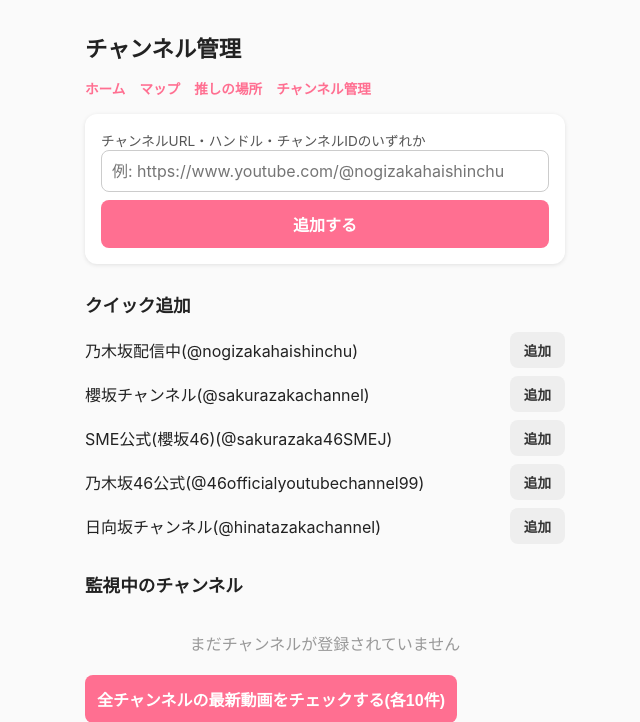
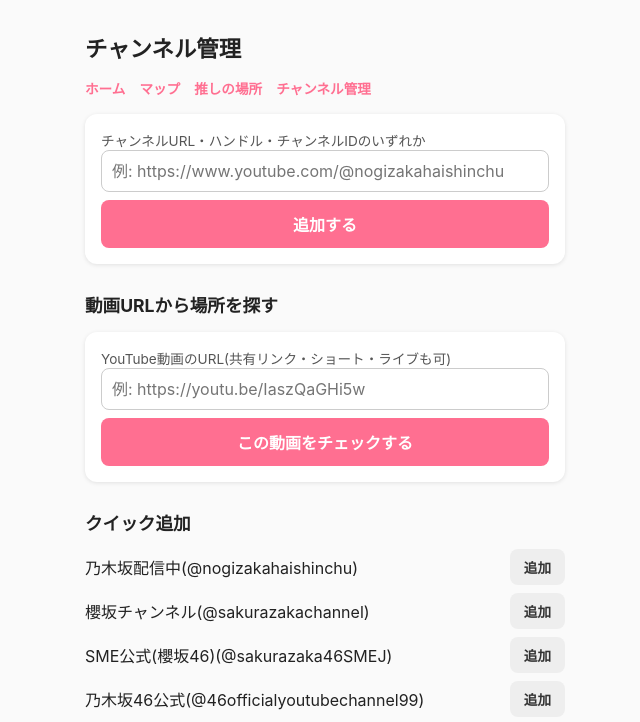
Before and after one commit to 0926aito-dev/oshikatsu-ensei, a Flask app: page /channels in a window 1280 px wide. Shown: the top 722 px of the page, without its empty margins (315-955 px from the left). Run offline with Flask 3, Linux system fonts and the light colour scheme; data that the repository does not hold is empty.

Commit message:
Add single-video place detection from a pasted YouTube URL
Paste a video link (youtu.be share links, watch?v=, shorts, live) on
/channels to detect and map places from that one video's title and
description, without registering its channel. The per-video scan logic
is factored out of the channel check so both paths share it.

Co-Authored-By: Claude Opus 5.5 <noreply@anthropic.com>
Claude-Session: https://claude.ai/code/session_01QiViKYWvkWdDFPrZe4JMD8

```diff
--- a/app.py
+++ b/app.py
@@ -178,6 +178,68 @@ def create_app(db_path=None, upload_folder=None):
             row["channel_id"]: MENTION_COLORS[i % len(MENTION_COLORS)]
             for i, row in enumerate(rows)
         }
+
+    def load_geocode_cache(conn):
+        # Reuse coordinates already found for a place_text (this run or a
+        # past one) instead of asking Nominatim again for the same string.
+        return {
+            row["place_text"]: (row["lat"], row["lng"])
+            for row in conn.execute(
+                "SELECT DISTINCT place_text, lat, lng FROM mentioned_places"
+            )
+        }
+
+    def scan_video(conn, video, channel_id, geocode_cache):
+        """Detect places in a video's title/description and store geocoded ones.
+
+        Returns how many new mentioned_places rows were added.
+        """
+        added = 0
+        text = f"{video['title']}\n{video['description']}"
+        for candidate in places.extract_place_candidates(text):
+            place_text = candidate["place_text"]
+            if place_text in geocode_cache:
+                cached = geocode_cache[place_text]
+                lat, lng = cached if cached else (None, None)
+            else:
+                result = places.geocode(place_text)
+                # Respect Nominatim's fair-use rate limit
+                # (roughly one request per second).
+                time.sleep(1)
+                if result:
+                    lat, lng, _ = result
+                    geocode_cache[place_text] = (lat, lng)
+                else:
+                    lat = lng = None
+                    geocode_cache[place_text] = None
+
+            if lat is None or lng is None:
+                continue
+
+            cursor = conn.execute(
+                """
+                INSERT OR IGNORE INTO mentioned_places
+                    (channel_id, video_id, video_title, video_url,
+                     published_at, place_text, context, lat, lng,
+                     created_at)
+                VALUES (?, ?, ?, ?, ?, ?, ?, ?, ?, ?)
+                """,
+                (
+                    channel_id,
+                    video["video_id"],
+                    video["title"],
+                    video["url"],
+                    video["published_at"],
+                    place_text,
+                    candidate["context"],
+                    lat,
+                    lng,
+                    datetime.now(timezone.utc).isoformat(),
+                ),
+            )
+            if cursor.rowcount:
+                added += 1
+        return added
 
     @app.route("/")
     def index():
@@ -475,14 +537,7 @@ def create_app(db_path=None, upload_folder=None):
 
         added = 0
         with get_db() as conn:
-            # Reuse coordinates already found for a place_text (this run or a
-            # past one) instead of asking Nominatim again for the same string.
-            geocode_cache = {
-                row["place_text"]: (row["lat"], row["lng"])
-                for row in conn.execute(
-                    "SELECT DISTINCT place_text, lat, lng FROM mentioned_places"
-                )
-            }
+            geocode_cache = load_geocode_cache(conn)
 
             if channel_row_id is not None:
                 channels = conn.execute(
@@ -503,55 +558,41 @@ def create_app(db_path=None, upload_folder=None):
                     if already_scanned:
                         continue
 
-                    text = f"{video['title']}\n{video['description']}"
-                    for candidate in places.extract_place_candidates(text):
-                        place_text = candidate["place_text"]
-                        if place_text in geocode_cache:
-                            cached = geocode_cache[place_text]
-                            lat, lng = cached if cached else (None, None)
-                        else:
-                            result = places.geocode(place_text)
-                            # Respect Nominatim's fair-use rate limit
-                            # (roughly one request per second).
-                            time.sleep(1)
-                            if result:
-                                lat, lng, _ = result
-                                geocode_cache[place_text] = (lat, lng)
-                            else:
-                                lat = lng = None
-                                geocode_cache[place_text] = None
-
-                        if lat is None or lng is None:
-                            continue
-
-                        cursor = conn.execute(
-                            """
-                            INSERT OR IGNORE INTO mentioned_places
-                                (channel_id, video_id, video_title, video_url,
-                                 published_at, place_text, context, lat, lng,
-                                 created_at)
-                            VALUES (?, ?, ?, ?, ?, ?, ?, ?, ?, ?)
-                            """,
-                            (
-                                channel["channel_id"],
-                                video["video_id"],
-                                video["title"],
-                                video["url"],
-                                video["published_at"],
-                                place_text,
-                                candidate["context"],
-                                lat,
-                                lng,
-                                datetime.now(timezone.utc).isoformat(),
-                            ),
-                        )
-                        if cursor.rowcount:
-                            added += 1
+                    added += scan_video(
+                        conn, video, channel["channel_id"], geocode_cache
+                    )
 
                     conn.execute(
                         "INSERT OR IGNORE INTO scanned_videos (video_id) VALUES (?)",
                         (video["video_id"],),
                     )
+
+        return redirect(url_for("mentions_view", added=added))
+
+    @app.route("/videos/check", methods=["POST"])
+    def check_video():
+        api_key = app.config["YOUTUBE_API_KEY"]
+        if not api_key:
+            return redirect(url_for("channels_view", error="missing_api_key"))
+
+        video_id = youtube_client.parse_video_id(request.form.get("video_url", ""))
+        if not video_id:
+            return redirect(url_for("channels_view", error="invalid_video_url"))
+
+        video = youtube_client.fetch_video(video_id, api_key)
+        if not video:
+            return redirect(url_for("channels_view", error="video_not_found"))
+
+        # Unlike the channel check, a video the user pasted in explicitly is
+        # always re-scanned, even if a channel check already looked at it.
+        with get_db() as conn:
+            added = scan_video(
+                conn, video, video["channel_id"], load_geocode_cache(conn)
+            )
+            conn.execute(
+                "INSERT OR IGNORE INTO scanned_videos (video_id) VALUES (?)",
+                (video_id,),
+            )
 
         return redirect(url_for("mentions_view", added=added))
 
--- a/templates/channels.html
+++ b/templates/channels.html
@@ -16,6 +16,20 @@
     <input type="text" name="identifier" placeholder="例: https://www.youtube.com/@nogizakahaishinchu">
   </label>
   <button type="submit">追加する</button>
+</form>
+
+{% if error == "invalid_video_url" %}
+  <div class="banner">動画URLを読み取れませんでした。YouTube動画のURL(例: https://youtu.be/xxxxxxxxxxx)を貼り付けてください。</div>
+{% elif error == "video_not_found" %}
+  <div class="banner">動画が見つかりませんでした。非公開・削除済みの動画でないか確認してください。</div>
+{% endif %}
+
+<h2>動画URLから場所を探す</h2>
+<form class="panel" action="{{ url_for('check_video') }}" method="post">
+  <label>YouTube動画のURL(共有リンク・ショート・ライブも可)
+    <input type="text" name="video_url" placeholder="例: https://youtu.be/IaszQaGHi5w" required>
+  </label>
+  <button type="submit">この動画をチェックする</button>
 </form>
 
 <h2>クイック追加</h2>
--- a/youtube_client.py
+++ b/youtube_client.py
@@ -5,6 +5,12 @@ import requests
 YOUTUBE_API_BASE = "https://www.googleapis.com/youtube/v3"
 
 _CHANNEL_ID_PATTERN = re.compile(r"^UC[\w-]{22}$")
+_VIDEO_ID_PATTERN = re.compile(r"^[\w-]{11}$")
+_VIDEO_URL_PATTERNS = [
+    re.compile(r"youtu\.be/([\w-]{11})"),
+    re.compile(r"youtube\.com/(?:shorts|live|embed)/([\w-]{11})"),
+    re.compile(r"youtube\.com/watch\?(?:[^#]*&)?v=([\w-]{11})"),
+]
 
 
 def parse_handle(identifier):
@@ -81,3 +87,41 @@ def fetch_recent_videos(channel_id, api_key, max_results=10, http_get=requests.g
             break
 
     return videos
+
+
+def parse_video_id(identifier):
+    """Extract an 11-character video ID from a YouTube video URL or bare ID.
+
+    Handles youtu.be short links (including share links with ?si=...),
+    watch?v=, /shorts/, /live/ and /embed/ URLs. Returns None otherwise.
+    """
+    identifier = identifier.strip()
+    for pattern in _VIDEO_URL_PATTERNS:
+        match = pattern.search(identifier)
+        if match:
+            return match.group(1)
+    if _VIDEO_ID_PATTERN.match(identifier):
+        return identifier
+    return None
+
+
+def fetch_video(video_id, api_key, http_get=requests.get):
+    response = http_get(
+        f"{YOUTUBE_API_BASE}/videos",
+        params={"part": "snippet", "id": video_id, "key": api_key},
+        timeout=10,
+    )
+    response.raise_for_status()
+    items = response.json().get("items", [])
+    if not items:
+        return None
+
+    snippet = items[0]["snippet"]
+    return {
+        "video_id": video_id,
+        "channel_id": snippet.get("channelId"),
+        "title": snippet.get("title", ""),
+        "description": snippet.get("description", ""),
+        "published_at": snippet.get("publishedAt", ""),
+        "url": f"https://www.youtube.com/watch?v={video_id}",
+    }
```
Also changed, not shown: tests/test_app.py (+46 -0 lines), tests/test_youtube_client.py (+52 -0 lines), README.md.
